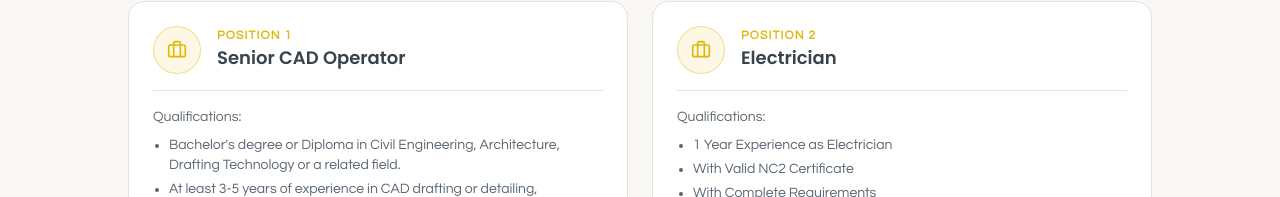
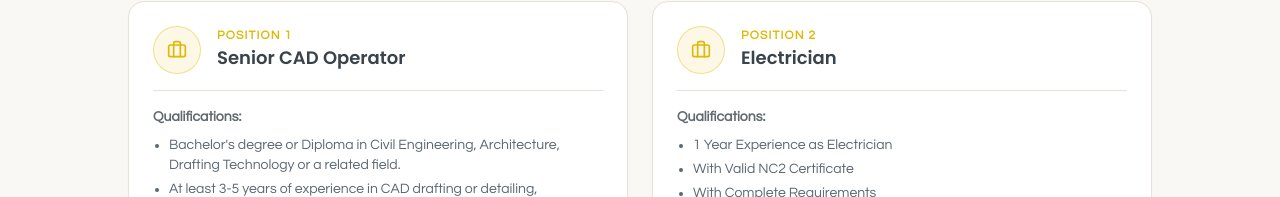
Before and after one commit to kuraidoman/Prima-Solutions, a React (Vite) app: page /careers in a window 1280 px wide. Shown: the part 558-755 px from the top of the page. Built offline with nearby package versions, Linux system fonts and the light colour scheme.

Commit message:
qualifications text in bolded letters

```diff
--- a/src/pages/CareersPage.tsx
+++ b/src/pages/CareersPage.tsx
@@ -157,7 +157,7 @@
                     </div>
 
                     <div className="mt-4 border-t border-border pt-4">
-                      <p className="text-sm font-medium text-charcoal/80">Qualifications:</p>
+                      <p className="text-sm font-bold text-charcoal/80">Qualifications:</p>
                       <ul className="mt-2 ml-4 list-disc space-y-1 text-sm text-muted-foreground">
                         {qualifications.map((qualification) => (
                           <li key={qualification}>{qualification}</li>
```
